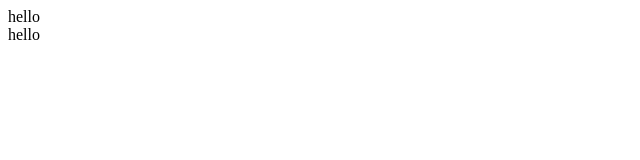
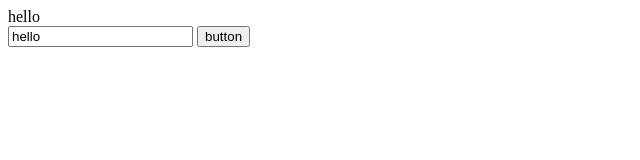
Before and after one commit to Tangxinzi/vue-demo, a plain HTML site: page index.html in a window 1280 px wide. Shown: the whole page, without its empty margins (0-640 px from the left). Drawn offline with nearby package versions, Linux system fonts and the light colour scheme.

Commit message:
用户输入

```diff
--- a/index.html
+++ b/index.html
@@ -12,9 +12,8 @@
     <div v-show="welcome" v-bind:title="title">
       {{ message }}
     </div>
-    <div v-if="welcome" v-bind:title="title">
-      {{ message }}
-    </div>
+    <input type="text" name="" value="" v-model="message">
+    <button type="button" name="button" v-on:click="logMessage">button</button>
   </div>
   <script src="./index.js" charset="utf-8"></script>
 </body>
--- a/index.js
+++ b/index.js
@@ -1,5 +1,10 @@
 var app = new Vue({
   el: '#app',
+  methods: {
+    logMessage () {
+      console.log(this.message);
+    }
+  },
   data: {
     message: 'hello',
     title: 'hello',
```
